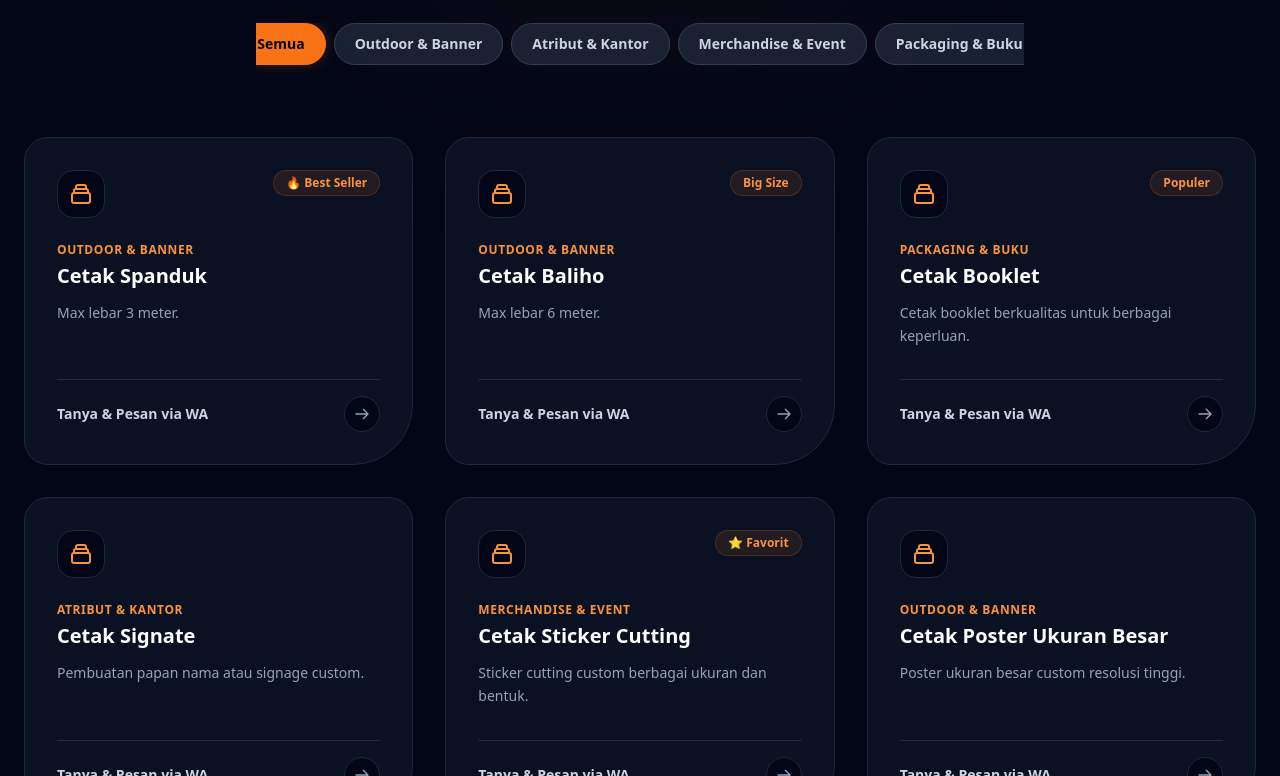
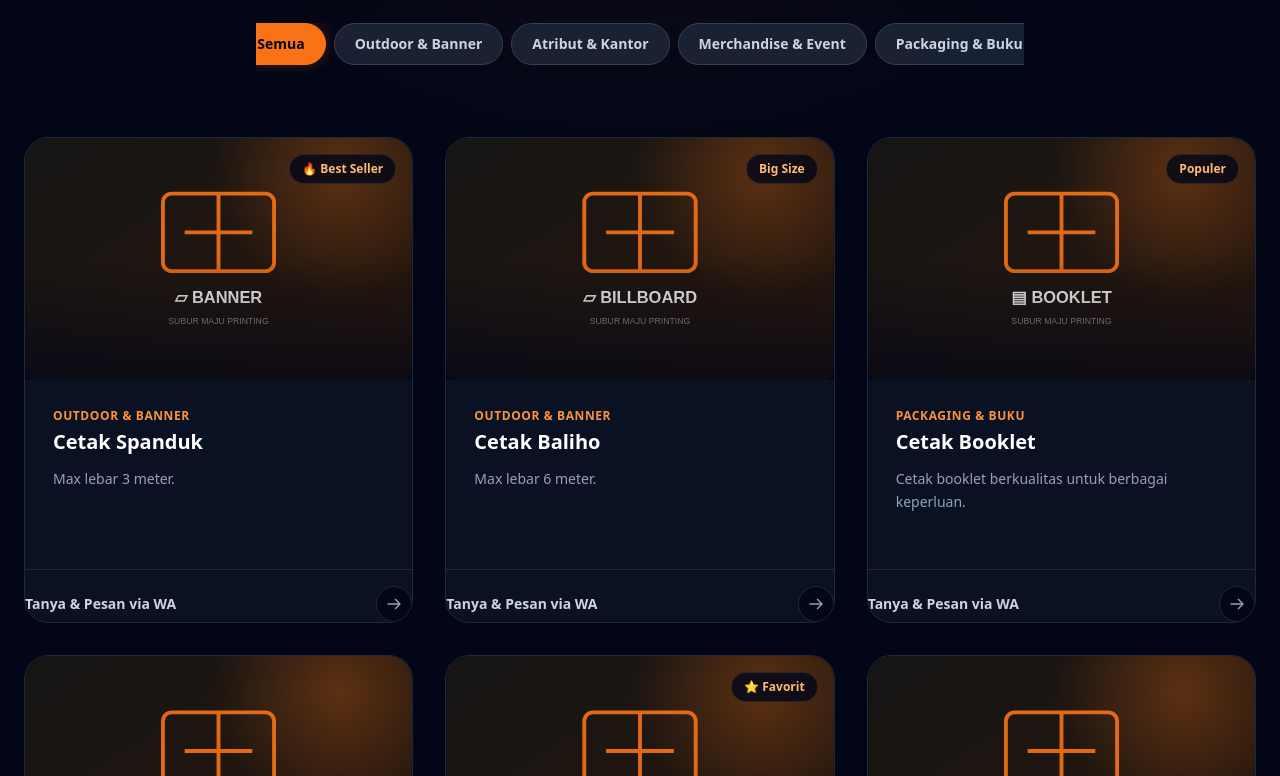
Before and after one commit to Heroness1/daycreed-inframe, a Next.js app: page / in a window 1280 px wide. Shown: the part 2124-2900 px from the top of the page. Built offline with nearby package versions, Linux system fonts and the light colour scheme.

Commit message:
feat(catalog): redesign product cards with visuals

```diff
--- a/components/Catalog.jsx
+++ b/components/Catalog.jsx
@@ -152,44 +152,25 @@ export default function Catalog() {
                   target="_blank"
                   rel="noopener noreferrer"
                   onClick={() => handleWhatsAppClick(produk.nama)}
-                  className="group relative flex flex-col justify-between bg-slate-900/70 backdrop-blur-sm rounded-3xl rounded-br-[60px] p-8 border border-slate-800 hover:border-orange-500/40 hover:bg-slate-900 hover:-translate-y-1 hover:shadow-[0_20px_40px_-20px_rgba(234,88,12,0.2)] transition-all duration-500 overflow-hidden"
+                  className="group relative flex flex-col justify-between bg-slate-900/70 backdrop-blur-sm rounded-3xl overflow-hidden border border-slate-800 hover:border-orange-500/40 hover:-translate-y-1 hover:shadow-[0_24px_50px_-24px_rgba(234,88,12,0.3)] transition-all duration-500"
                 >
+                  {/* Product visual */}
+                  <div className="relative aspect-[16/10] overflow-hidden bg-slate-950">
+                    <img
+                      src={produk.gambar || "/katalog/default.svg"}
+                      alt={produk.nama}
+                      loading="lazy"
+                      className="w-full h-full object-cover group-hover:scale-[1.04] transition-transform duration-700"
+                    />
+                    <div className="absolute inset-0 bg-gradient-to-t from-slate-950/70 via-transparent to-transparent pointer-events-none" />
+                    {produk.badge && (
+                      <span className="absolute top-4 right-4 inline-flex items-center px-3 py-1.5 rounded-full text-xs font-semibold bg-slate-950/80 backdrop-blur border border-white/10 text-orange-300">
+                        {produk.badge}
+                      </span>
+                    )}
+                  </div>
 
-                  {/* Ambient glow */}
-
-                  <div className="absolute -top-10 -right-10 w-40 h-40 bg-orange-500/0 rounded-full blur-3xl group-hover:bg-orange-500/10 transition-colors duration-500 pointer-events-none" />
-
-                  <div className="relative z-10">
-
-                    {/* Icon + Badge */}
-
-                    <div className="flex items-start justify-between gap-3 mb-6">
-
-                      <div className="w-12 h-12 rounded-2xl bg-slate-950 border border-slate-800 text-orange-400 flex items-center justify-center group-hover:bg-orange-600 group-hover:text-white group-hover:border-orange-500 transition-all duration-300 shadow-sm">
-
-                        <svg
-                          className="w-6 h-6"
-                          fill="none"
-                          stroke="currentColor"
-                          viewBox="0 0 24 24"
-                        >
-                          <path
-                            strokeLinecap="round"
-                            strokeLinejoin="round"
-                            strokeWidth={2}
-                            d="M19 11H5m14 0a2 2 0 012 2v6a2 2 0 01-2 2H5a2 2 0 01-2-2v-6a2 2 0 012-2m14 0V9a2 2 0 00-2-2M5 11V9a2 2 0 012-2m0 0V5a2 2 0 012-2h6a2 2 0 012 2v2M7 7h10"
-                          />
-                        </svg>
-
-                      </div>
-
-                      {produk.badge && (
-                        <span className="inline-flex items-center px-3 py-1 rounded-full text-xs font-semibold bg-orange-500/10 border border-orange-500/20 text-orange-400">
-                          {produk.badge}
-                        </span>
-                      )}
-
-                    </div>
+                  <div className="relative z-10 flex flex-1 flex-col p-6 md:p-7">
 
                     {/* Category */}
 
@@ -205,7 +186,7 @@ export default function Catalog() {
 
                     {/* Description */}
 
-                    <p className="text-sm text-slate-400 leading-relaxed mb-8 font-medium">
+                    <p className="text-sm text-slate-400 leading-relaxed mb-7 font-medium">
                       {produk.deskripsi}
                     </p>
 
@@ -213,7 +194,7 @@ export default function Catalog() {
 
                   {/* ================= CARD ACTION ================= */}
 
-                  <div className="relative z-10 pt-4 border-t border-slate-800 flex items-center justify-between text-sm font-bold">
+                  <div className="relative z-10 mt-auto pt-4 border-t border-slate-800 flex items-center justify-between text-sm font-bold">
 
                     <span className="text-slate-300 group-hover:text-orange-400 transition-colors">
                       Tanya & Pesan via WA
```
